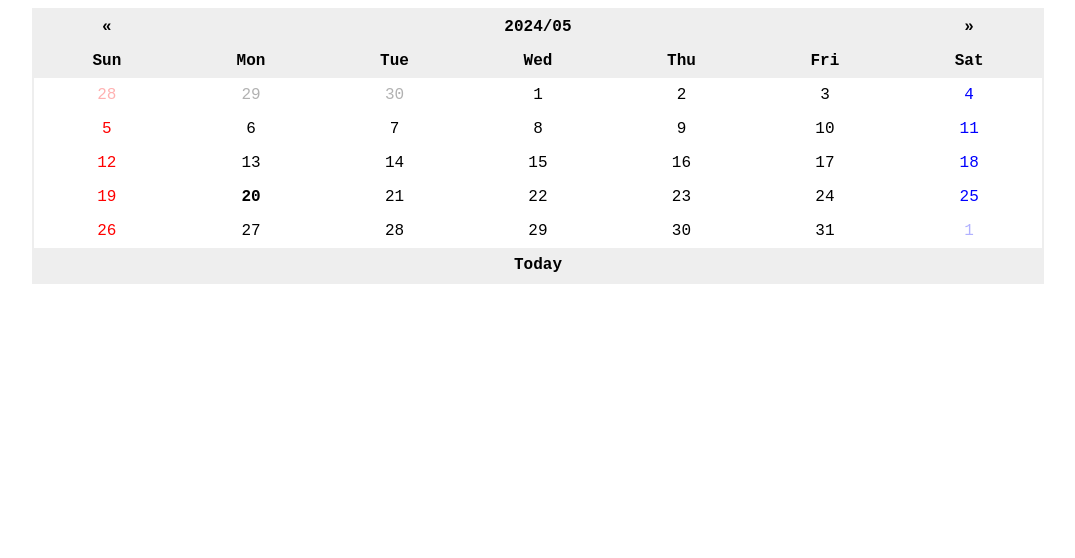
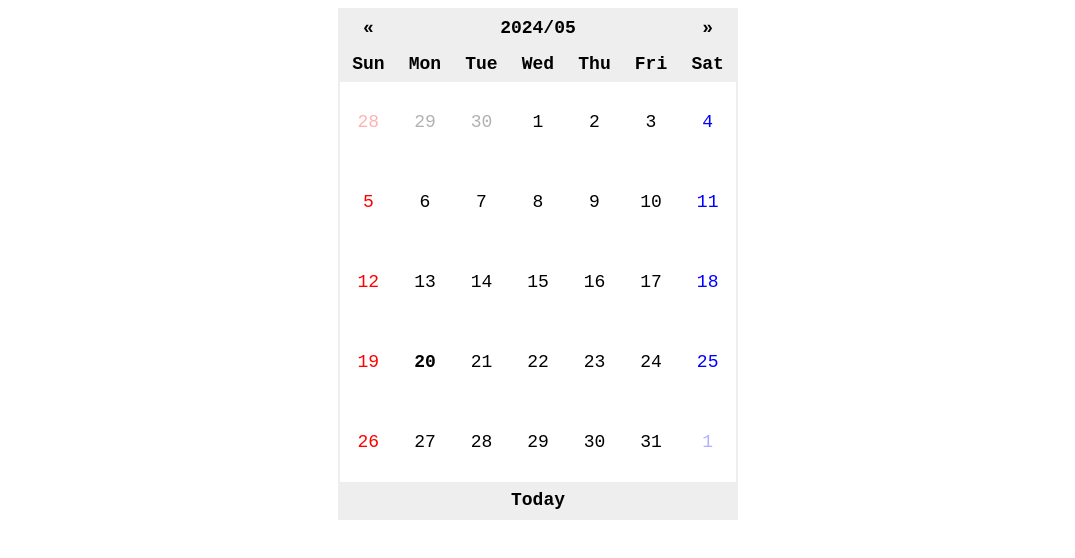
Before and after one commit to kyoai-programming-club/calender, a plain HTML site: page index.html in a window 1280 px wide. Shown: the whole page, without its empty margins (102-1177 px from the left). Drawn offline with Linux system fonts and the light colour scheme.

Commit message:
Add files via upload

```diff
--- a/css/styles.css
+++ b/css/styles.css
@@ -1,7 +1,7 @@
 
 body {
   font-family: 'Courier New', monospace;
-  font-size: 16px;
+  font-size: 18px;
 }
 
 table {
@@ -10,6 +10,7 @@ table {
 
 table {
   width: 80%;
+  max-width: 400px;
   height: 80%;
   border-collapse: collapse;
   border: 2px solid #eee;
@@ -22,8 +23,12 @@ tfoot {
 
 th,
 td {
-  padding: 8px 16px;
+  padding: 8px;
   text-align: center;
+}
+
+tbody {
+  height: 400px;
 }
 
 tbody td:first-child {
```
